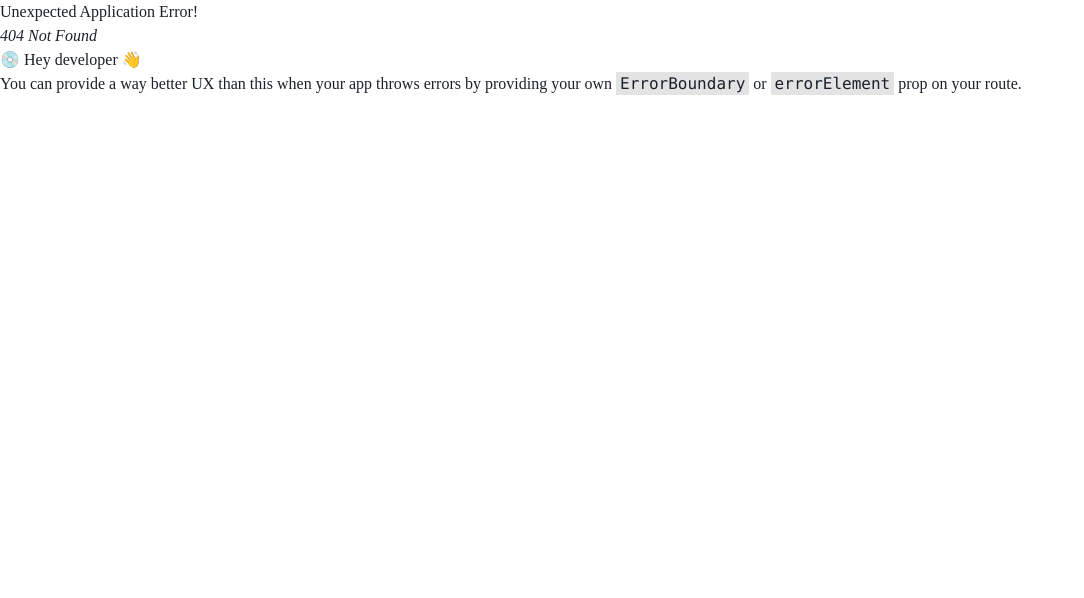
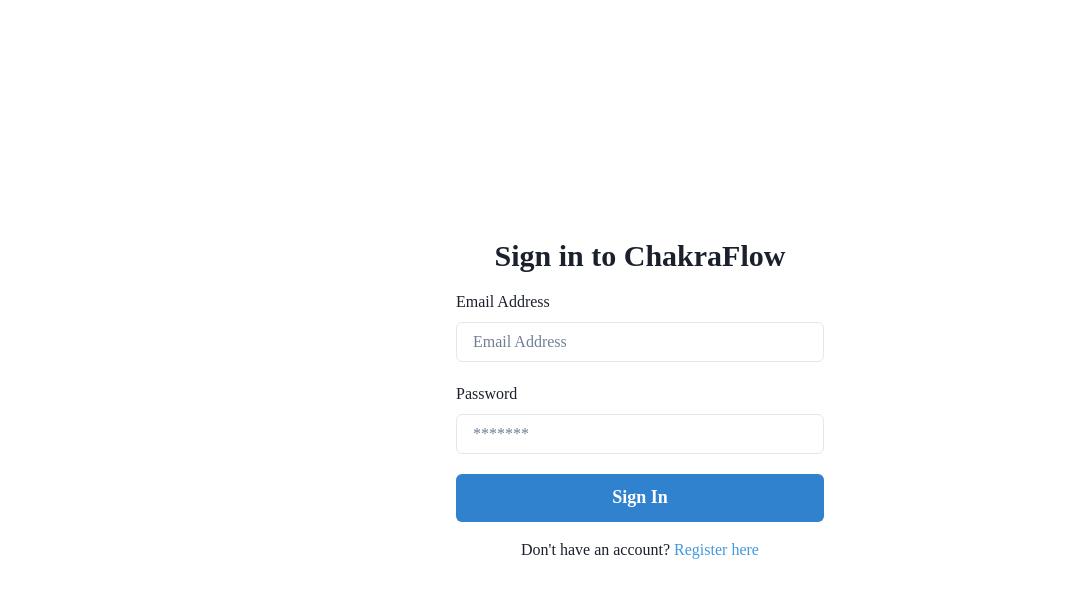
Before and after one commit to KhalilMeziane/ChakraFlow, a React (Vite) app: page /auth/plain in a window 1280 px wide. Before the commit this address had no page. Shown: the top 598 px of the page, without its empty margins (0-1084 px from the left). Built offline with nearby package versions, Linux system fonts and the light colour scheme; the HTML template or start-up script is replaced by a standard one; a web font is replaced by a local one.

Commit message:
feat: create plain page auth

```diff
--- /dev/null
+++ b/src/pages/auth/plain.tsx
@@ -0,0 +1,40 @@
+import { Button, Flex, FormControl, FormLabel, Heading, Input, Link, Text, VStack } from '@chakra-ui/react'
+
+import { Head } from '@components/index'
+import { BrandName } from '@src/constants'
+
+export default function Plain () {
+    return (
+        <>
+            <Head>
+                <title>Auth Plain | {BrandName}</title>
+            </Head>
+            <Flex minH="100vh" align="center">
+                <VStack
+                    w={{ base: '100%', md: '60%', lg: '45%', xl: '35%' }}
+                    mx='auto'
+                    p='10'
+                    h="100%"
+                    spacing="4"
+                >
+                    <Heading as='h1' fontSize="3xl">Sign in to {BrandName}</Heading>
+                    <VStack spacing="5" w='100%' align="start" as="form">
+                        <FormControl>
+                            <FormLabel>Email Address</FormLabel>
+                            <Input type="email" placeholder="Email Address" />
+                        </FormControl>
+                        <FormControl>
+                            <FormLabel>Password</FormLabel>
+                            <Input type="password" placeholder="*******" />
+                        </FormControl>
+                        <Button w='full' size="lg" colorScheme='blue'>Sign In</Button>
+                    </VStack>
+                    <Text fontWeight="medium">
+                        Don't have an account? {' '}
+                        <Link color="blue.400">Register here</Link>
+                    </Text>
+                </VStack>
+            </Flex>
+        </>
+    )
+}
--- a/src/routes/index.tsx
+++ b/src/routes/index.tsx
@@ -4,6 +4,7 @@
 import AuthSimple from '@pages/auth/simple'
 import AuthSplit from '@pages/auth/split'
 import AuthBold from '@pages/auth/bold'
+import AuthPlain from '@pages/auth/plain'
 
 const router = createBrowserRouter([
     {
@@ -21,6 +22,10 @@
     {
         path: '/auth/bold',
         element: <AuthBold />
+    },
+    {
+        path: '/auth/plain',
+        element: <AuthPlain />
     }
 ])
 
```
